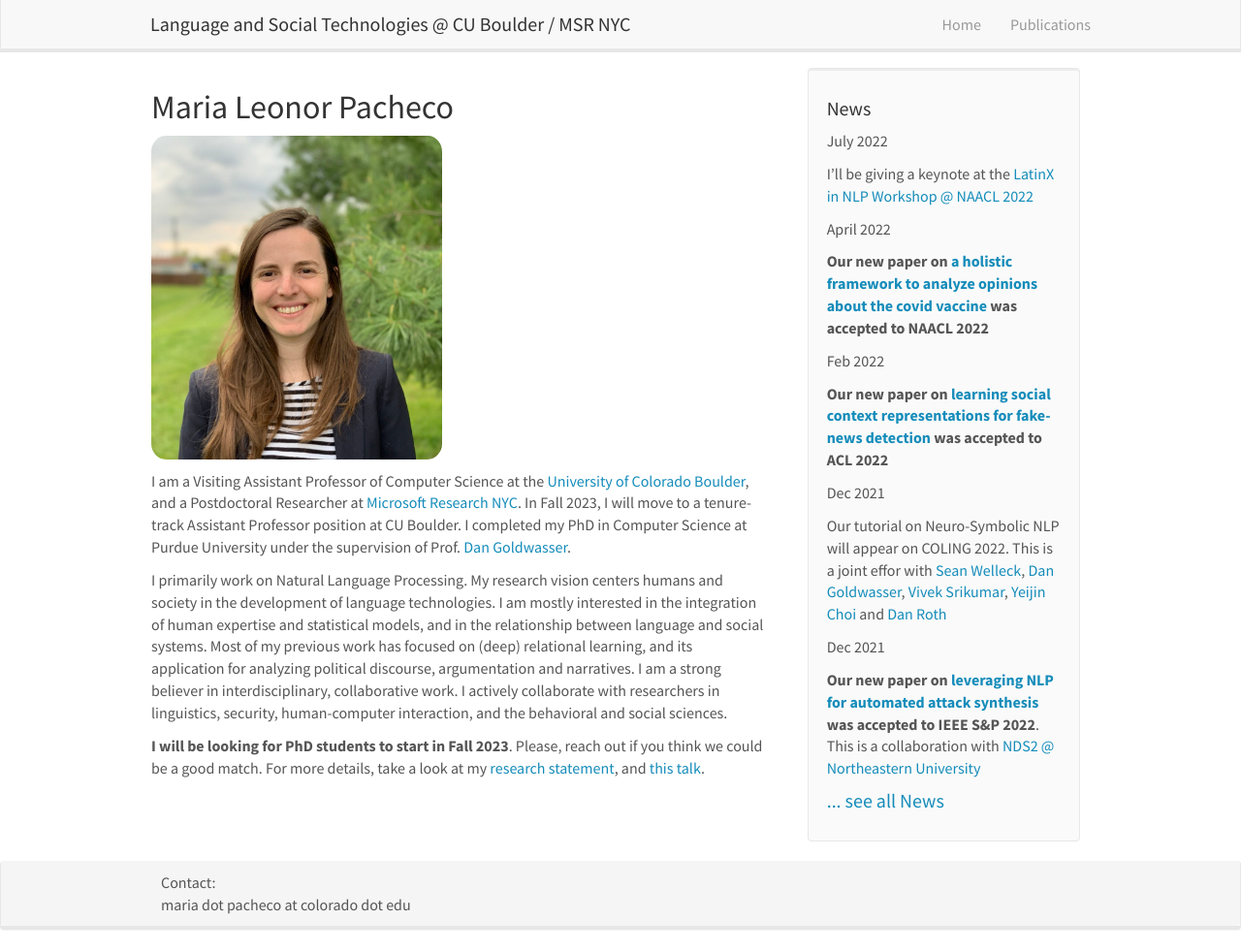
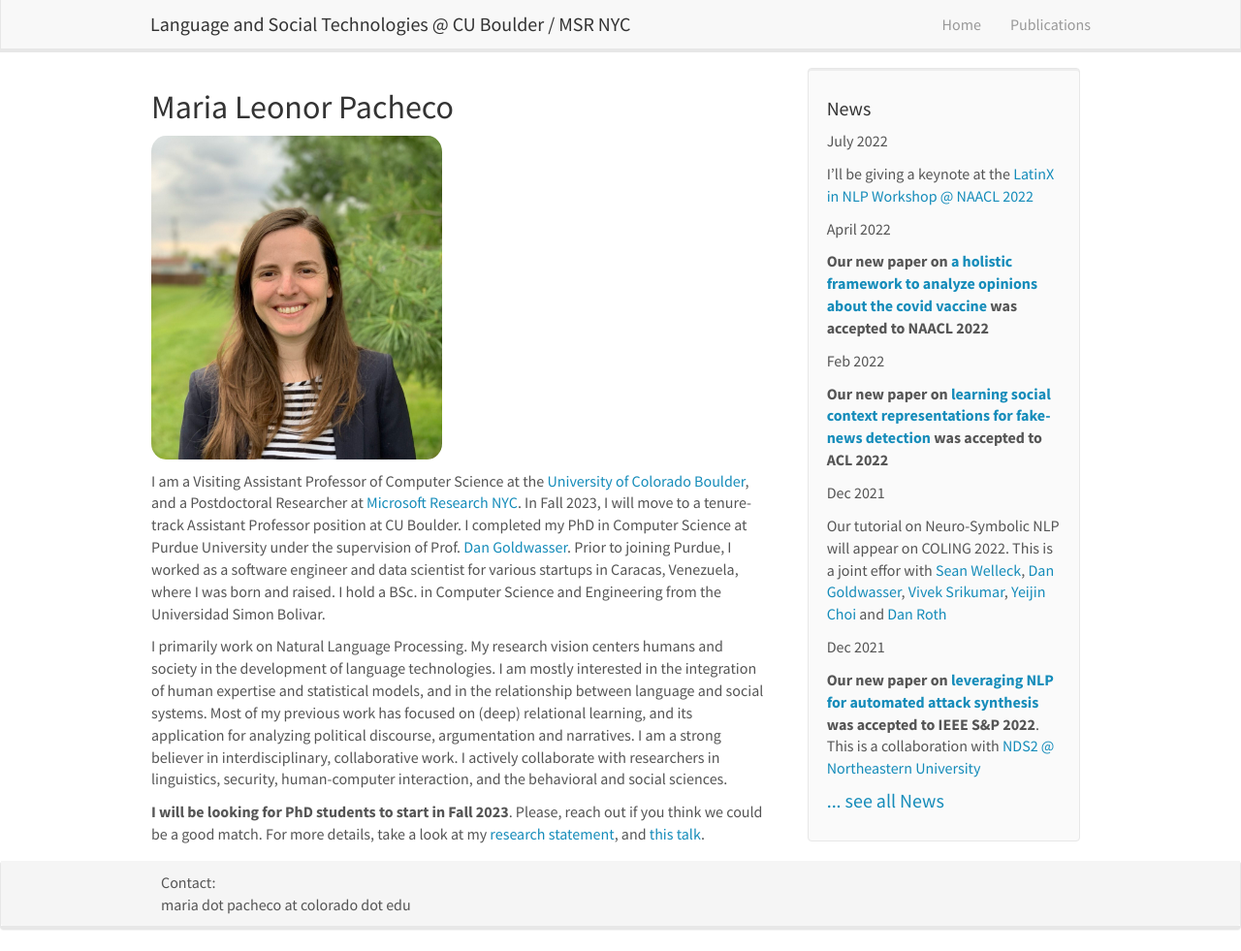
Before and after one commit to mlpacheco/mlpacheco.github.io, a Jekyll site: the page built from _pages/home.md, in a window 1280 px wide and 981 px high. Shown: the whole window at 97% size. Built offline with Jekyll 4.4.1, drawn with Linux system fonts in a browser that asks for light colours; nearby versions of some CDN libraries.

Commit message:
Update home.md

```diff
--- a/_pages/home.md
+++ b/_pages/home.md
@@ -7,7 +7,7 @@ permalink: /
 ---
 
 I am a Visiting Assistant Professor of Computer Science at the [University of Colorado Boulder](https://www.colorado.edu/cs/), and a Postdoctoral Researcher at [Microsoft Research
-NYC](https://www.microsoft.com/en-us/research/lab/microsoft-research-new-york/). In Fall 2023, I will move to a tenure-track Assistant Professor position at CU Boulder. I completed my PhD in Computer Science at Purdue University under the supervision of Prof. [Dan Goldwasser](https://www.cs.purdue.edu/homes/dgoldwas/).
+NYC](https://www.microsoft.com/en-us/research/lab/microsoft-research-new-york/). In Fall 2023, I will move to a tenure-track Assistant Professor position at CU Boulder. I completed my PhD in Computer Science at Purdue University under the supervision of Prof. [Dan Goldwasser](https://www.cs.purdue.edu/homes/dgoldwas/). Prior to joining Purdue, I worked as a software engineer and data scientist for various startups in Caracas, Venezuela, where I was born and raised. I hold a BSc. in Computer Science and Engineering from the Universidad Simon Bolivar.
 
 
 I primarily work on Natural Language Processing. My research vision centers humans and society in the development of language technologies. I am mostly interested in the integration of human expertise and statistical models, and in the relationship between language and social systems. Most of my previous work has focused on (deep) relational learning, and its application for analyzing political discourse, argumentation and narratives. I am a strong believer in interdisciplinary, collaborative work. I actively collaborate with researchers in linguistics, security, human-computer interaction, and the behavioral and social sciences.
```
